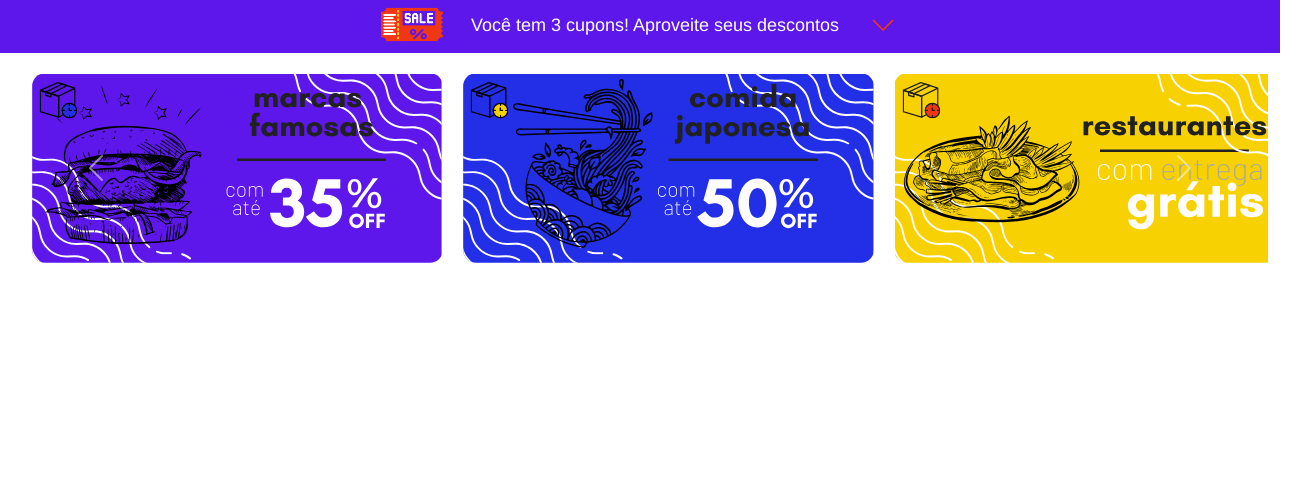
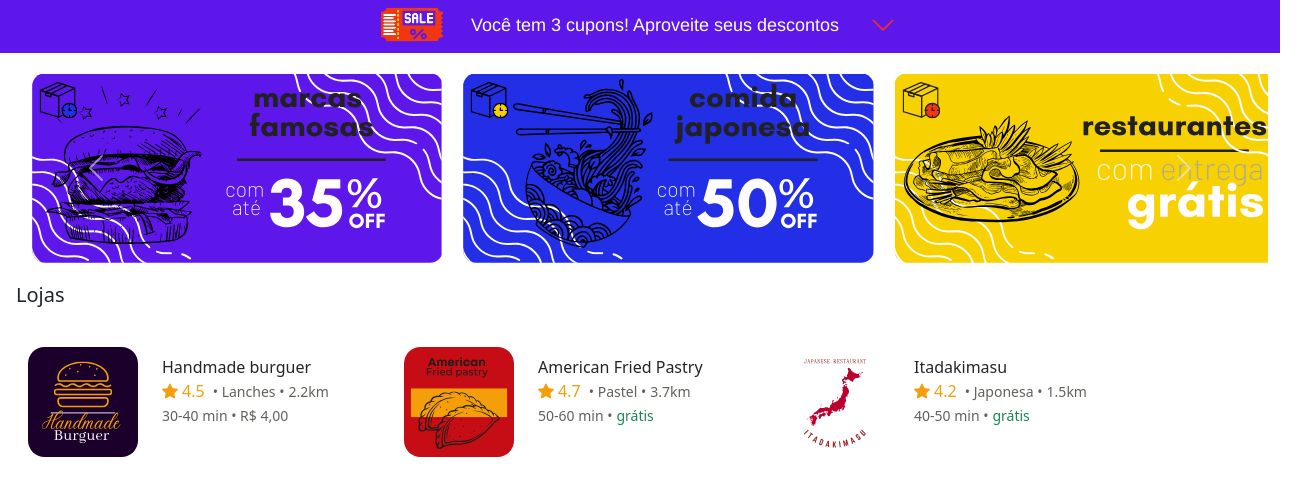
Before and after one commit to RuanCampello/supercompras, a plain HTML site: page index.html in a window 1280 px wide. Shown: the part 89-584 px from the top of the page, 1308 px wide, since content can reach past the window. Drawn offline with nearby package versions, Linux system fonts and the light colour scheme.

Commit message:
stores grid and hover animation

```diff
--- a/index.html
+++ b/index.html
@@ -143,7 +143,6 @@
 </div>
 </section>
 <section>
-
 </section>
 <!-- carousel multiple items -->
 <section>
@@ -172,6 +171,93 @@
 		</button>
 	</div>
 </section>
+<!-- stores -->
+<section>
+	<div class="row">
+		<h5 class="ms-3 mt-3">Lojas</h5>
+		<div class="container-fluid row m-3 me-0 store-body-w border-store">
+				<div class="col-auto">
+					<img src="./img/home-burguer.svg" width="110" class="border-img my-3">
+				</div>
+				<div class="content-w col container-fluid text-start mt-4">
+					<div class="fs-6 text-start">
+						Handmade burguer
+					</div>
+					<div class="">
+						<div class="rating d-inline-flex">
+							<i class="bi bi-star-fill"></i>
+							<div class="mx-1">
+								4.5
+							</div>
+						</div>
+						<div class="d-inline-flex store-text store-text-color">
+							• Lanches •
+						</div>
+						<div class="d-inline-flex store-text store-text-color">
+							2.2km
+						</div>
+					</div>
+						<div class="d-inline-flex store-text store-text-color">
+							30-40 min • R$ 4,00
+					</div>
+				</div>
+		</div>
+		<div class="row m-3 store-body-w border-store me-0">
+			<div class="col-auto">
+				<img src="./img/american-fried-pastry.svg" width="110" class="border-img my-3">
+			</div>
+			<div class="content-w col container-fluid text-start mt-4">
+				<div class="fs-6 text-start">
+					American Fried Pastry
+				</div>
+				<div class="">
+					<div class="rating d-inline-flex">
+						<i class="bi bi-star-fill"></i>
+						<div class="mx-1">
+							4.7
+						</div>
+					</div>
+					<div class="d-inline-flex store-text store-text-color">
+						• Pastel •
+					</div>
+					<div class="d-inline-flex store-text store-text-color">
+						3.7km
+					</div>
+				</div>
+					<div class="d-inline-flex store-text store-text-color">
+						50-60 min • <span class="text-success ms-1">grátis</span>
+				</div>
+			</div>
+	</div>
+	<div class="row m-3 store-body-w border-store me-0">
+		<div class="col-auto">
+			<img src="./img/itadakimasu.svg" width="110" class="border-img my-3">
+		</div>
+		<div class="content-w col container-fluid text-start mt-4">
+			<div class="fs-6 text-start">
+				Itadakimasu
+			</div>
+			<div class="">
+				<div class="rating d-inline-flex">
+					<i class="bi bi-star-fill"></i>
+					<div class="mx-1">
+						4.2
+					</div>
+				</div>
+				<div class="d-inline-flex store-text store-text-color">
+					• Japonesa •
+				</div>
+				<div class="d-inline-flex store-text store-text-color">
+					1.5km
+				</div>
+			</div>
+				<div class="d-inline-flex store-text store-text-color">
+					40-50 min • <span class="text-success ms-1">grátis</span>
+			</div>
+		</div>
+</div>
+</div>
+</section>
 <script src="https://code.jquery.com/jquery-3.3.1.min.js"></script>
 <script src="https://cdn.jsdelivr.net/npm/bootstrap@5.2.3/dist/js/bootstrap.min.js" integrity="sha384-cuYeSxntonz0PPNlHhBs68uyIAVpIIOZZ5JqeqvYYIcEL727kskC66kF92t6Xl2V" crossorigin="anonymous"></script>
 <script src="./script.js"></script>
--- a/script.js
+++ b/script.js
@@ -4,6 +4,7 @@
 let buttonPurple = document.querySelectorAll('.btn-outline-purple');
 console.log(buttonPurple[0]);
 let textPurple = document.querySelectorAll('.text-purple');
+let storeText = document.querySelectorAll('.store-text');
 
 const buttonOutlineToggler = function (event) {
 	if(event === 'light'){
@@ -12,6 +13,7 @@
 			buttonPurple[i].classList.replace( 'btn-outline-light', 'btn-outline-purple');
 			textPurple[i].classList.replace('text-light', 'text-purple');
 		}
+		storeText.forEach(element => element.classList.add('store-text-color'))
 	}
 	else if(event === 'dark'){
 		for(let i = 0; i < 3; i++){
@@ -19,6 +21,7 @@
 			buttonPurple[i].classList.replace( 'btn-outline-purple', 'btn-outline-light');
 			textPurple[i].classList.replace('text-purple', 'text-light')
 		}
+		storeText.forEach(element => element.classList.remove('store-text-color'))
 	}
 };
 const setIcon = function () {
--- a/style.css
+++ b/style.css
@@ -55,6 +55,10 @@
 	/* color: #222fe6; */
 	color: #ffffff;
 }
+.border-img {
+	border-radius: 15%;
+	margin: 0;
+}
 @media (min-width: 640px) {
   .backdrop {
     display: none!important;
@@ -97,6 +101,33 @@
 	min-width: 230px;
 	max-width: 300px;
 }
+.store-body-w {
+	margin-top: 15px;
+	max-width: 360px;
+	min-width: 340px;
+}
+.content-w {
+	min-width: 200px;
+	max-width: 250px;
+}
+.rating {
+	color: #f49f0a;
+}
+.store-text, .store-text-color {
+	font-size: 14px;
+}
+.store-text-color {
+	color: #61615c;
+}
+.border-store {
+	border-radius: 10px;
+	transition: 0.35s all ease;
+}
+.border-store:hover {
+	box-shadow: rgba(100, 100, 111, 0.2) 0px 7px 29px 0px;
+	/* border: 1px solid #c2c2c0;
+	border-radius: 10px; */
+}
 @media screen and (min-width:640px) {
 	.carousel-inner {
 		display: flex;
```
Also changed, not shown: img/acai-house.svg (added), img/american-fried-pastry.svg (added), img/chinatown.svg (added), img/home-burguer.svg (added), img/itadakimasu.svg (added), img/milk-shake.svg (added), img/pizzeria-del-giorno.svg (added), img/refri.svg (deleted).
